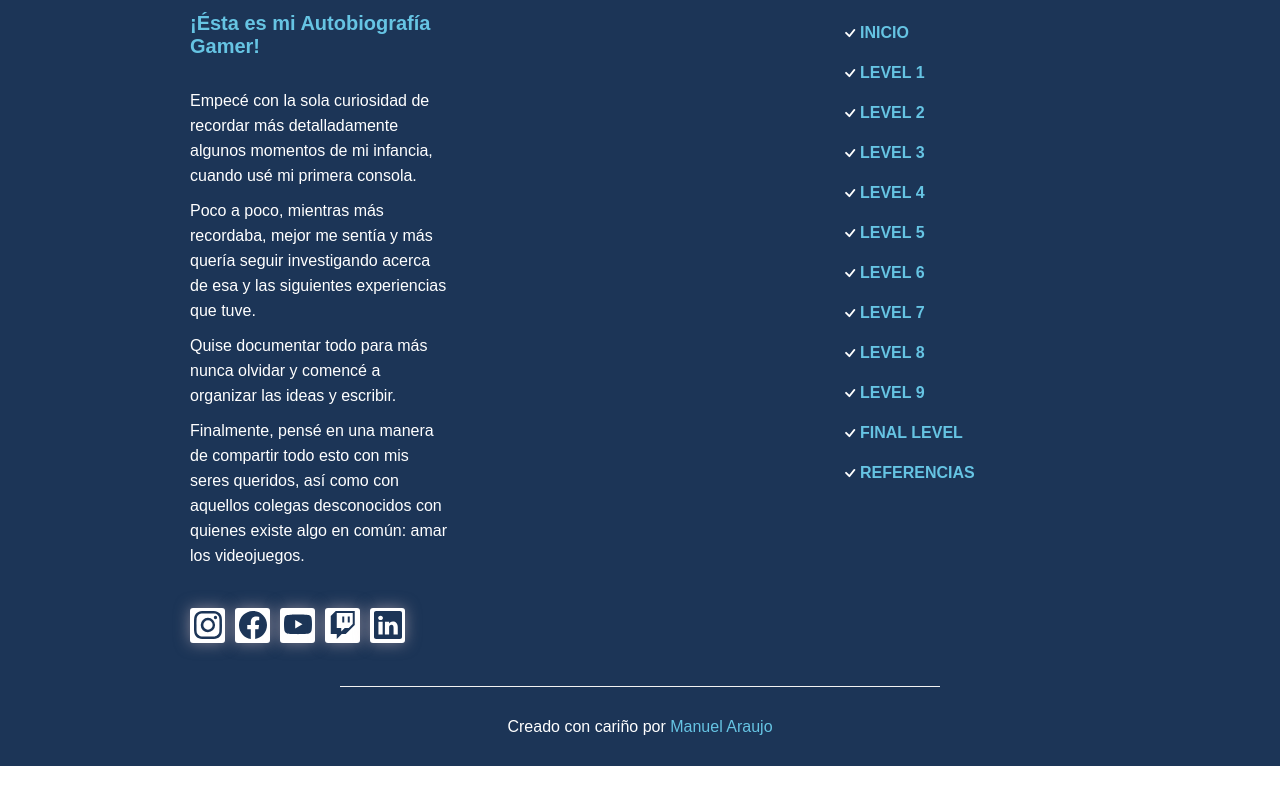
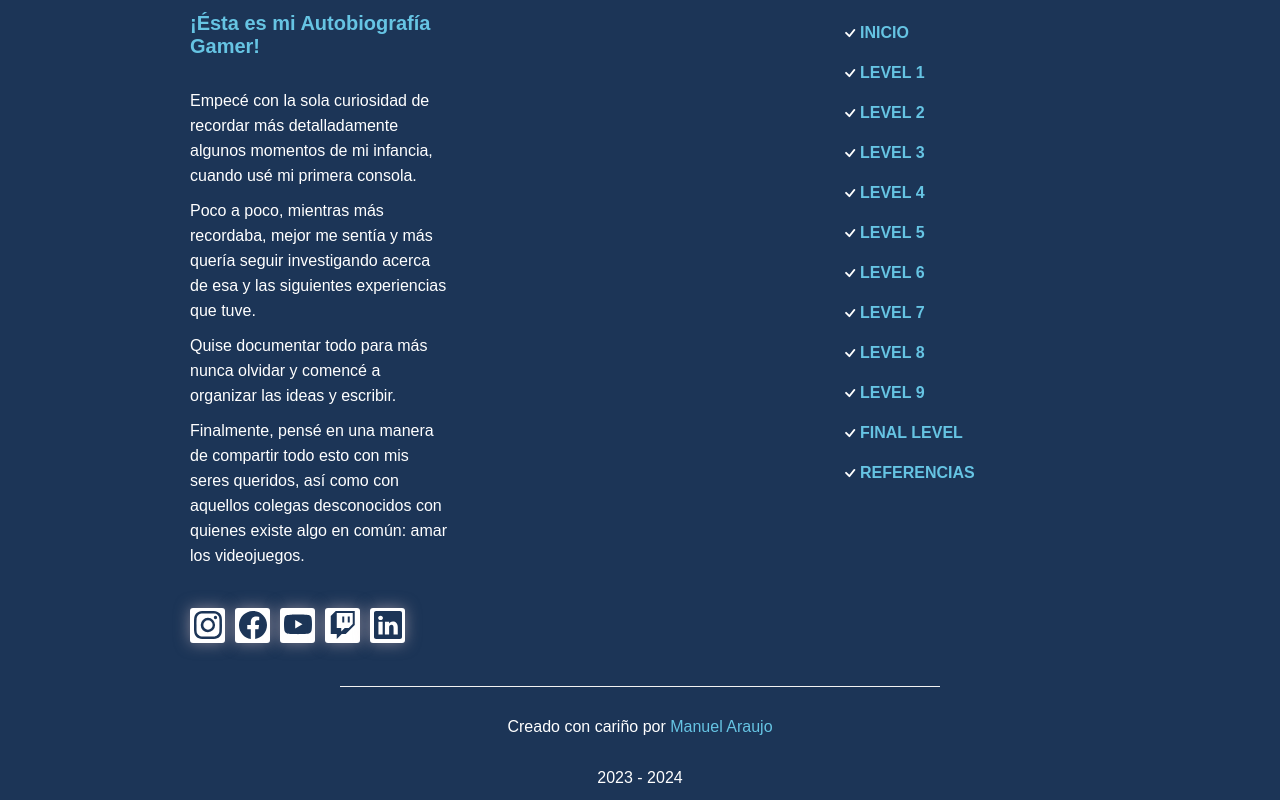
Before and after one commit to manuelmad/playography, a Next.js app: page / in a window 1280 px wide. Shown: the part 8674-9474 px from the top of the page. Before the commit the page ends 9440 px from the top, so only its background shows below. Built offline with nearby package versions, Linux system fonts and the light colour scheme; a web font is replaced by a local one.

Commit message:
Checking styles on final thoughts and adding creation date to footer.

```diff
--- a/app/components/Footer/Footer.js
+++ b/app/components/Footer/Footer.js
@@ -132,6 +132,9 @@ export default function Footer() {
             <section className="creator">
                 <p>Creado con cariño por <Link href="https://manuelmad.vercel.app/" target="_blank">Manuel Araujo</Link></p>
             </section>
+            <section className='creation-year'>
+                <p>2023 - 2024</p>
+            </section>
         </footer>
     );
 }
--- a/app/components/Footer/footer.css
+++ b/app/components/Footer/footer.css
@@ -148,9 +148,22 @@ footer section {
     font-size: var(--medium-font);
 }
 
-    .creator p {
-        text-align: center;
-    }
+.creation-year {
+    display: flex;
+    justify-content: center;
+    align-items: center;
+    color: var(--white);
+    font-size: var(--medium-font);
+}
+
+.creator p {
+    text-align: center;
+}
+
+.creation-year p  {
+    text-align: center;
+    margin-top: 0;
+}
 
 .creator a {
     text-decoration: none;
@@ -162,7 +175,7 @@ footer section {
 }
 
 /* ANIMACIONES */
-
+/*
 @keyframes cambio {
 	0% {margin-left: 0;}
 	20% {margin-left: 0;}
@@ -175,7 +188,7 @@ footer section {
 
 	75% {margin-left: -300%;}
 	100% {margin-left: -300%;}
-}
+} */
 
 @media (min-width: 700px) {
 	footer {
@@ -191,11 +204,16 @@ footer section {
         border-bottom: none;
     }
 
-    .creator {
+    .creator  {
         width: 60rem;
         grid-column: 1 / 3;
         margin-top: 3rem;
         border-top: 0.1rem solid var(--very-light-gray);
+    }
+
+    .creation-year  {
+        width: 60rem;
+        grid-column: 1 / 3;
     }
 }
 
```
Also changed, not shown: app/finalThoughts/page.js (+4 -4 lines).
